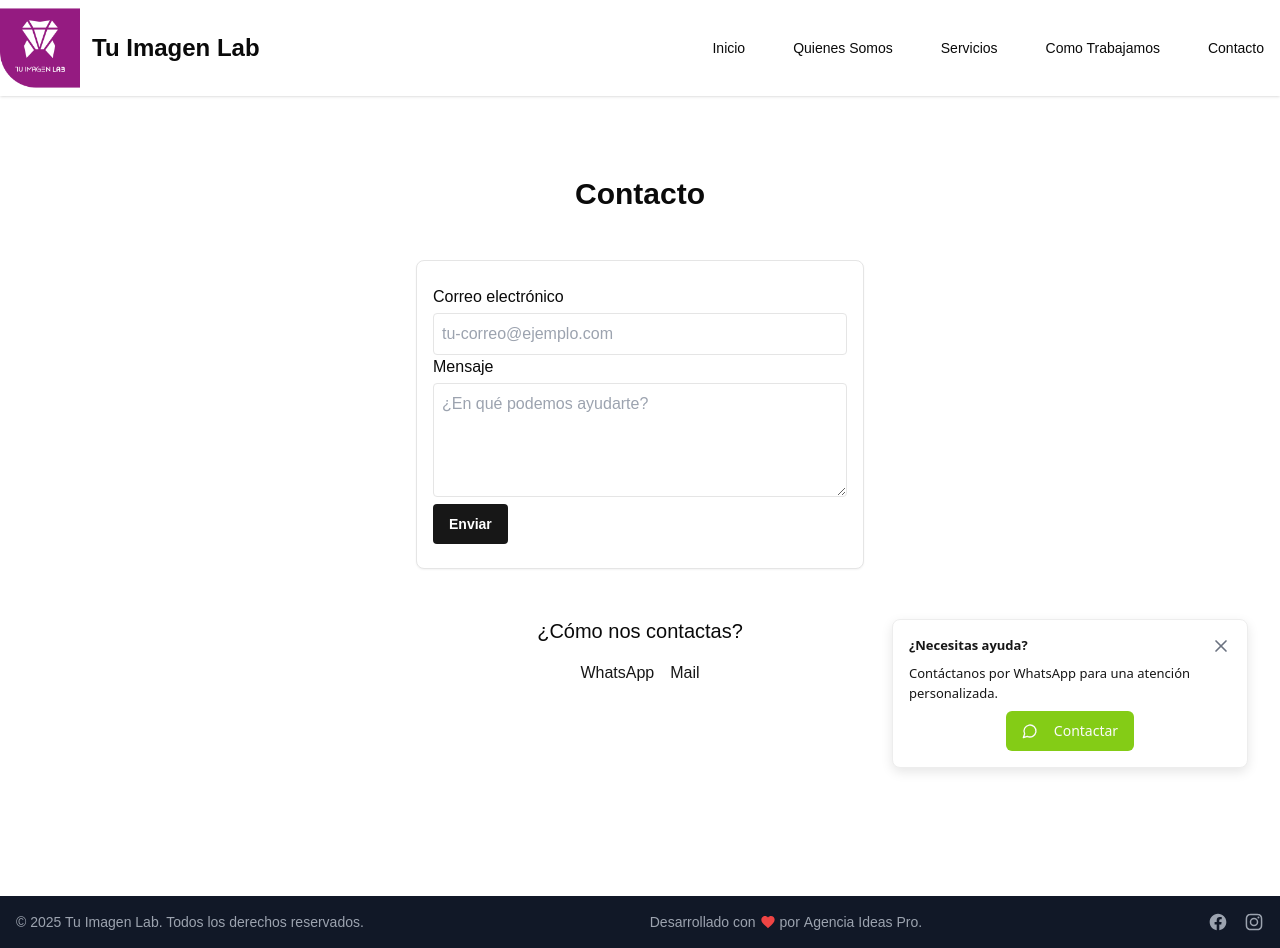
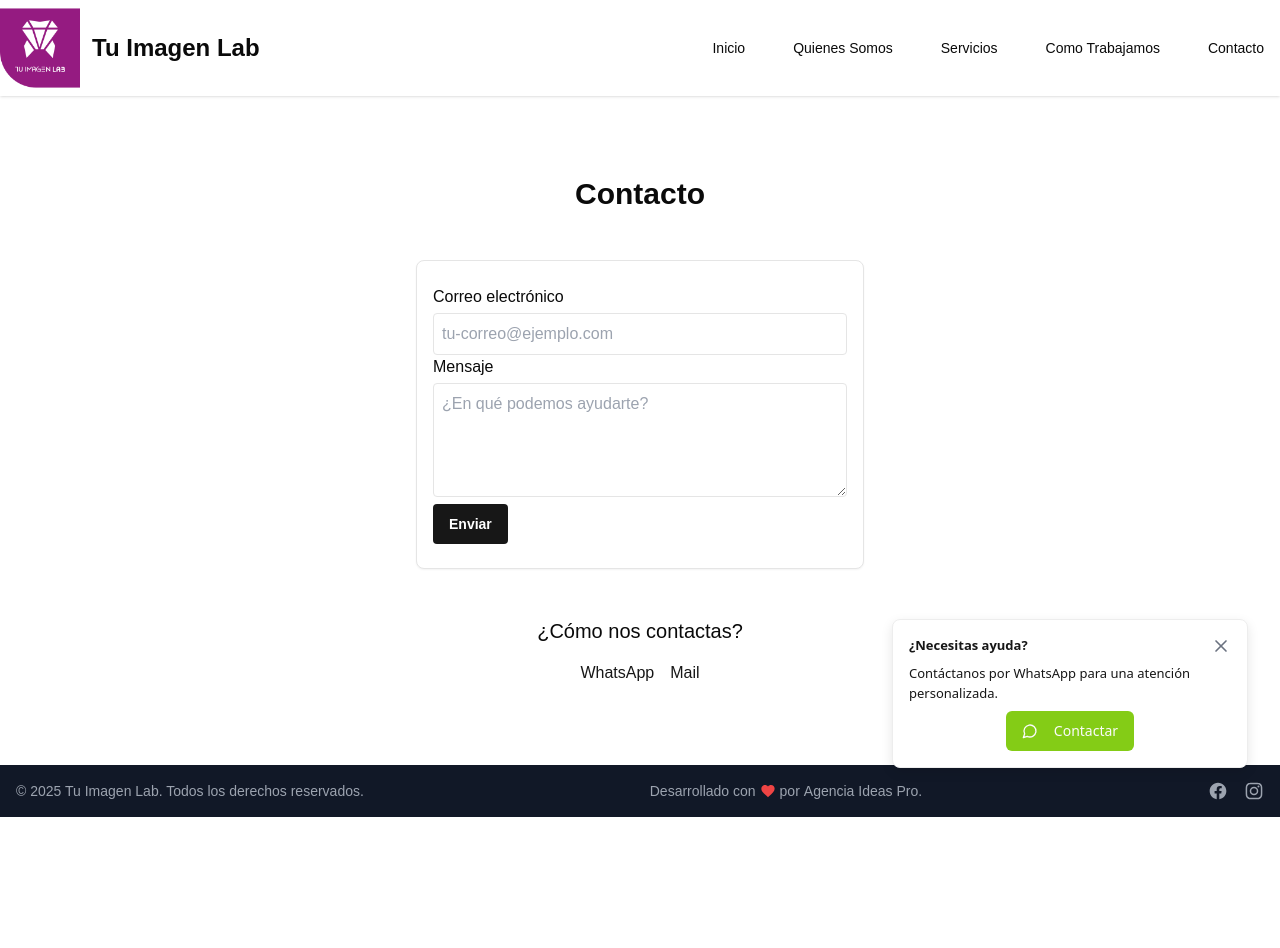
Before and after one commit to JohanTAP/tuimagenlab-next, a Next.js app: page /contacto in a window 1280 px wide. After the commit the page ends 817 px from the top, so only its background shows below. Built offline with nearby package versions, Linux system fonts and the light colour scheme.

Commit message:
Eliminar altura mínima de pantalla en la sección de contacto y ajustar el layout para un comportamiento flexible

```diff
--- a/src/app/contacto/components/contact-locations.tsx
+++ b/src/app/contacto/components/contact-locations.tsx
@@ -39,7 +39,7 @@ import { MapPin, Phone, Clock } from "lucide-react" */
 export function ContactLocations ()
 {
     return (
-        <section className="py-20 min-h-screen">
+        <section className="py-20">
 
                 <h2 className="text-3xl font-bold text-center mb-12">Contacto</h2>
                 <ContactForm />
--- a/src/app/layout.tsx
+++ b/src/app/layout.tsx
@@ -28,12 +28,14 @@ export default function RootLayout ( {
 }> )
 {
   return (
-    <html lang="es">
+    <html lang="es" className="h-full">
       <body
-        className={ `${ geistSans.variable } ${ geistMono.variable } antialiased` }
+        className={ `flex flex-col h-full ${ geistSans.variable } ${ geistMono.variable } antialiased` }
       >
         <Header />
-        { children }
+        <main className="flex-1">
+          {children}
+        </main>
         <Toaster />
         <WhatsAppCTA />
         <Footer />
```
